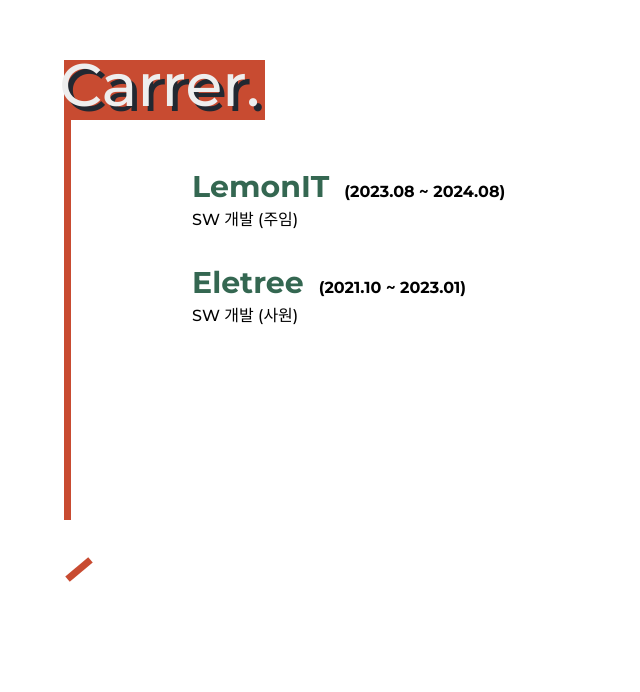
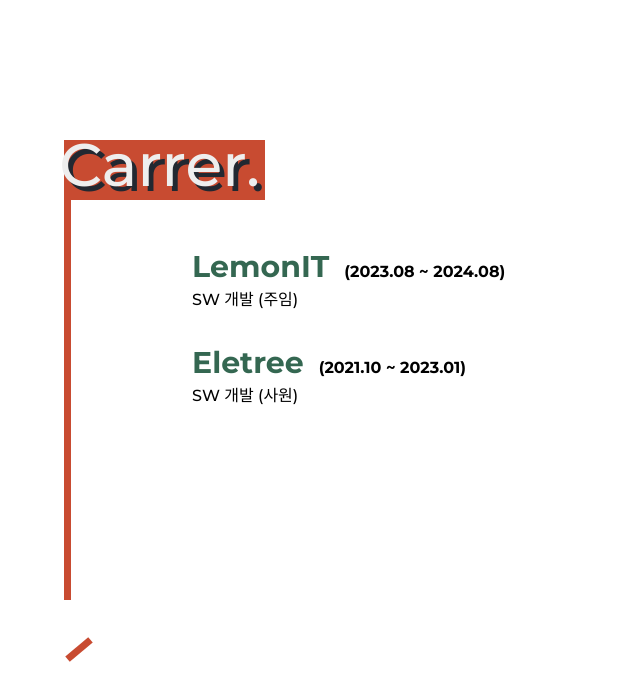
Before and after one commit to yym1623/YoonYoungMin, a Vue app: page / in a window 1280 px wide. Shown: the part 2388-3080 px from the top of the page, without its empty margins (0-640 px from the left). Built offline with nearby package versions, Linux system fonts and the light colour scheme.

Commit message:
layout update

```diff
--- a/src/components/Career.vue
+++ b/src/components/Career.vue
@@ -30,7 +30,7 @@
   font-family: Montserrat, sans-serif;
   width: 100%;
   height: 100%;
-  padding-top: 3rem;
+  padding-top: 8rem;
   .Carrer__Container {
     width: 90%;
     margin: auto;
```
